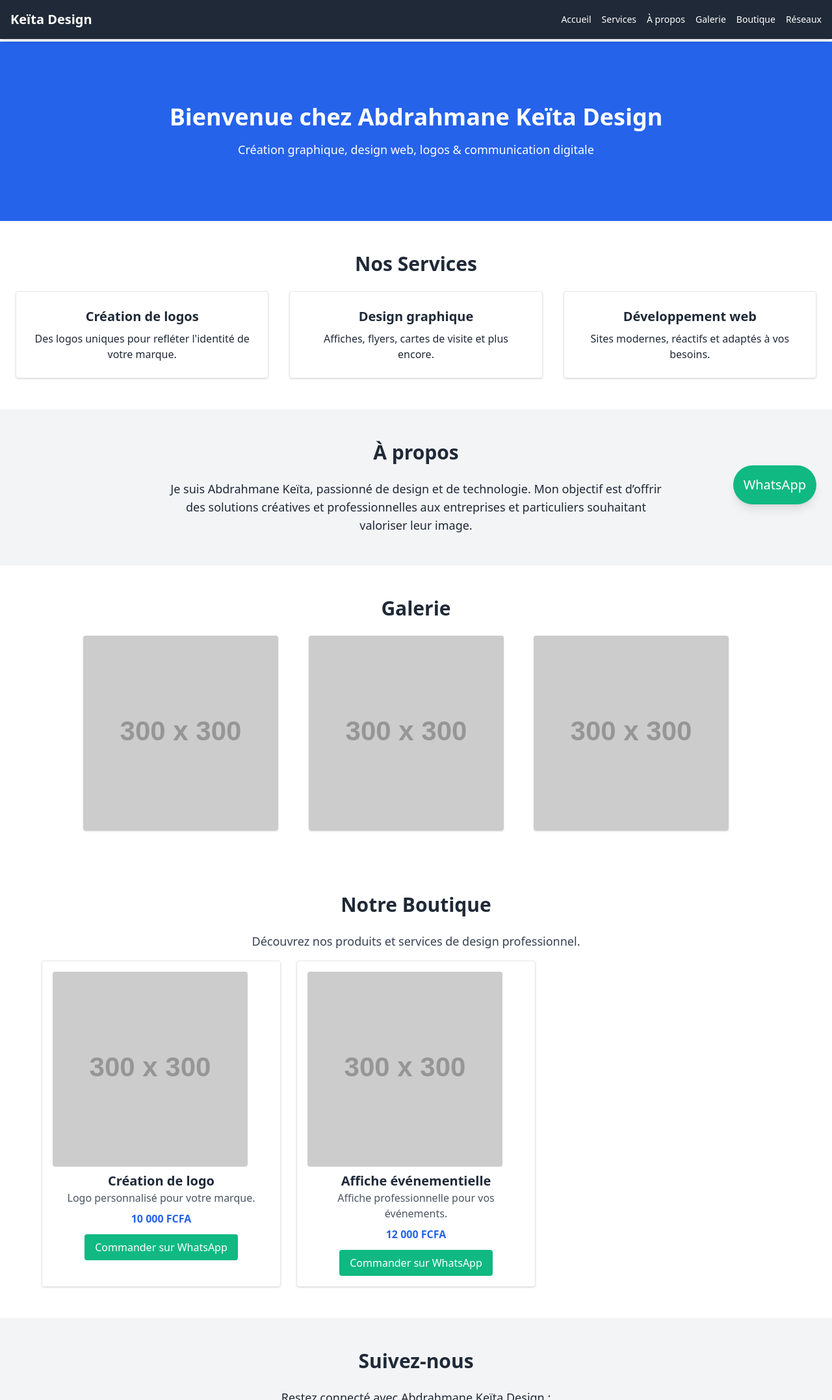
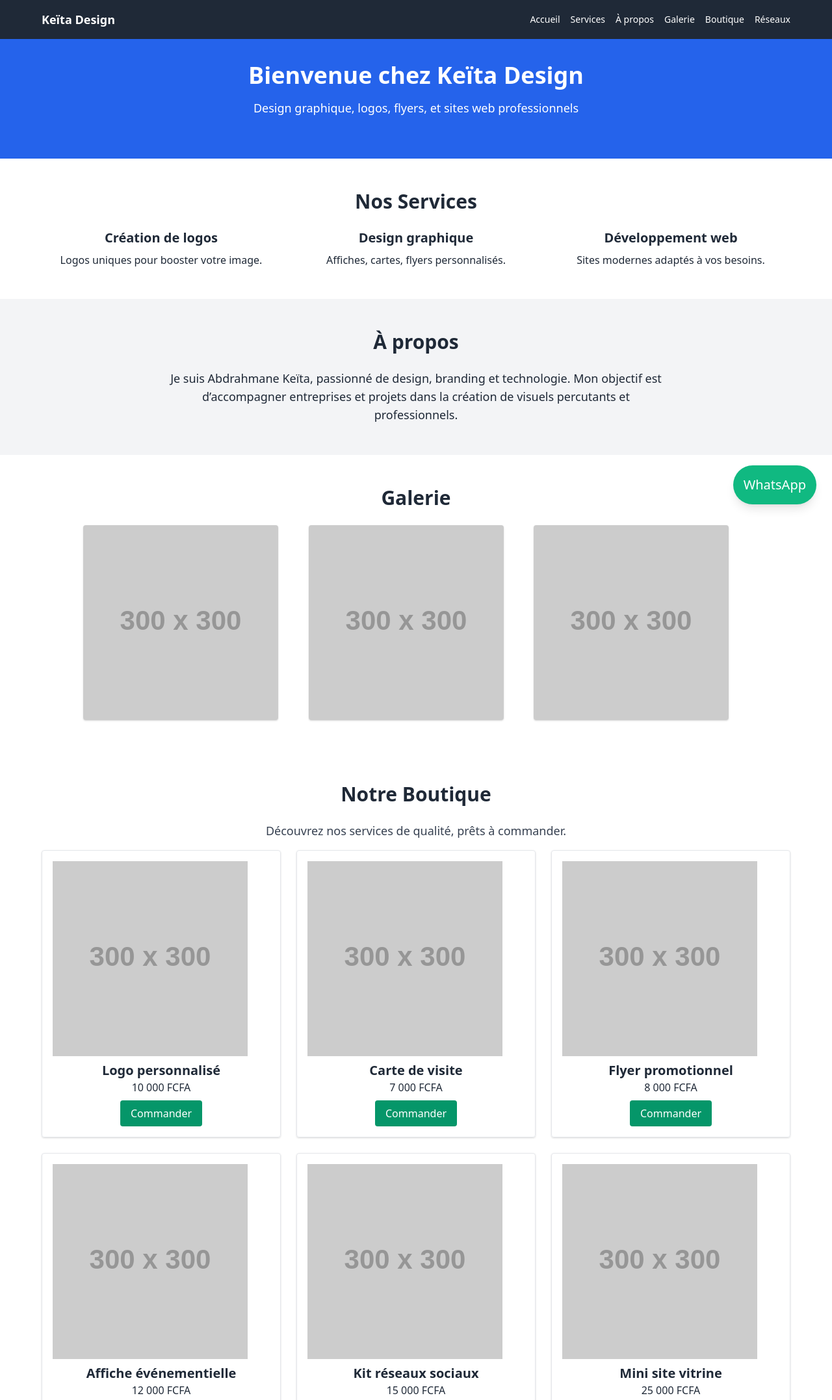
Before and after one commit to Abdrahamane-pixel/Site--keita-design-, a plain HTML site: page index.html in a window 1280 px wide. Shown: the top 2154 px of the page at 65% size. Drawn offline with nearby package versions, Linux system fonts and the light colour scheme; placeholder pictures from the web are drawn by us.

Commit message:
Update index.html

```diff
--- a/index.html
+++ b/index.html
@@ -1,103 +1,82 @@
 <!DOCTYPE html>
 <html lang="fr">
 <head>
-  <meta charset="UTF-8">
-  <meta name="viewport" content="width=device-width, initial-scale=1.0">
-  <title>Abdrahmane Keïta Design</title>
+  <meta charset="UTF-8" />
+  <meta name="viewport" content="width=device-width, initial-scale=1.0" />
+  <title>Keïta Design</title>
   <link href="https://cdn.jsdelivr.net/npm/tailwindcss@2.2.19/dist/tailwind.min.css" rel="stylesheet">
 </head>
-<body class="bg-white text-gray-800 font-sans">
+<body class="bg-white text-gray-800">
 
-  <!-- Menu de navigation -->
-  <nav class="bg-gray-800 text-white p-4 fixed w-full top-0 z-50 shadow-md">
-    <div class="container mx-auto flex justify-between items-center">
-      <h1 class="text-xl font-bold">Keïta Design</h1>
-      <ul class="flex gap-4 text-sm">
-        <li><a href="#accueil" class="hover:text-yellow-400">Accueil</a></li>
-        <li><a href="#services" class="hover:text-yellow-400">Services</a></li>
-        <li><a href="#about" class="hover:text-yellow-400">À propos</a></li>
-        <li><a href="#gallery" class="hover:text-yellow-400">Galerie</a></li>
-        <li><a href="#boutique" class="hover:text-yellow-400">Boutique</a></li>
-        <li><a href="#reseaux" class="hover:text-yellow-400">Réseaux</a></li>
+  <!-- Menu -->
+  <nav class="bg-gray-800 text-white p-4 fixed w-full z-50 top-0">
+    <div class="flex justify-between items-center max-w-6xl mx-auto">
+      <h1 class="text-lg font-bold">Keïta Design</h1>
+      <ul class="flex space-x-4 text-sm">
+        <li><a href="#accueil" class="hover:text-yellow-300">Accueil</a></li>
+        <li><a href="#services" class="hover:text-yellow-300">Services</a></li>
+        <li><a href="#about" class="hover:text-yellow-300">À propos</a></li>
+        <li><a href="#gallery" class="hover:text-yellow-300">Galerie</a></li>
+        <li><a href="#boutique" class="hover:text-yellow-300">Boutique</a></li>
+        <li><a href="#reseaux" class="hover:text-yellow-300">Réseaux</a></li>
       </ul>
     </div>
   </nav>
 
-  <!-- Section Accueil -->
-  <section id="accueil" class="bg-blue-600 text-white py-24 text-center mt-16">
-    <h1 class="text-4xl font-bold">Bienvenue chez Abdrahmane Keïta Design</h1>
-    <p class="mt-4 text-lg">Création graphique, design web, logos & communication digitale</p>
+  <!-- Accueil -->
+  <section id="accueil" class="pt-24 pb-16 text-center bg-blue-600 text-white">
+    <h2 class="text-4xl font-bold">Bienvenue chez Keïta Design</h2>
+    <p class="mt-4 text-lg">Design graphique, logos, flyers, et sites web professionnels</p>
   </section>
 
-  <!-- Section Services -->
+  <!-- Services -->
   <section id="services" class="py-12 px-6 text-center">
     <h2 class="text-3xl font-bold mb-6">Nos Services</h2>
-    <div class="grid md:grid-cols-3 gap-8">
-      <div class="p-6 border rounded shadow">
-        <h3 class="text-xl font-semibold">Création de logos</h3>
-        <p class="mt-2">Des logos uniques pour refléter l'identité de votre marque.</p>
-      </div>
-      <div class="p-6 border rounded shadow">
-        <h3 class="text-xl font-semibold">Design graphique</h3>
-        <p class="mt-2">Affiches, flyers, cartes de visite et plus encore.</p>
-      </div>
-      <div class="p-6 border rounded shadow">
-        <h3 class="text-xl font-semibold">Développement web</h3>
-        <p class="mt-2">Sites modernes, réactifs et adaptés à vos besoins.</p>
-      </div>
+    <div class="grid md:grid-cols-3 gap-6 max-w-6xl mx-auto">
+      <div><h3 class="text-xl font-semibold">Création de logos</h3><p class="mt-2">Logos uniques pour booster votre image.</p></div>
+      <div><h3 class="text-xl font-semibold">Design graphique</h3><p class="mt-2">Affiches, cartes, flyers personnalisés.</p></div>
+      <div><h3 class="text-xl font-semibold">Développement web</h3><p class="mt-2">Sites modernes adaptés à vos besoins.</p></div>
     </div>
   </section>
 
-  <!-- Section À propos -->
+  <!-- À propos -->
   <section id="about" class="bg-gray-100 py-12 px-6 text-center">
     <h2 class="text-3xl font-bold mb-6">À propos</h2>
-    <p class="text-lg max-w-3xl mx-auto">
-      Je suis Abdrahmane Keïta, passionné de design et de technologie. Mon objectif est d’offrir des solutions créatives et professionnelles aux entreprises et particuliers souhaitant valoriser leur image.
-    </p>
+    <p class="max-w-3xl mx-auto text-lg">Je suis Abdrahmane Keïta, passionné de design, branding et technologie. Mon objectif est d’accompagner entreprises et projets dans la création de visuels percutants et professionnels.</p>
   </section>
 
-  <!-- Section Galerie -->
+  <!-- Galerie -->
   <section id="gallery" class="py-12 px-6 text-center">
     <h2 class="text-3xl font-bold mb-6">Galerie</h2>
     <div class="grid sm:grid-cols-2 md:grid-cols-3 gap-4 max-w-5xl mx-auto">
-      <img src="https://via.placeholder.com/300" alt="Image 1" class="rounded shadow">
-      <img src="https://via.placeholder.com/300" alt="Image 2" class="rounded shadow">
-      <img src="https://via.placeholder.com/300" alt="Image 3" class="rounded shadow">
+      <img src="https://via.placeholder.com/300" class="rounded shadow" />
+      <img src="https://via.placeholder.com/300" class="rounded shadow" />
+      <img src="https://via.placeholder.com/300" class="rounded shadow" />
     </div>
   </section>
 
-  <!-- Section Boutique -->
+  <!-- Boutique -->
   <section id="boutique" class="py-12 px-6 text-center bg-white">
     <h2 class="text-3xl font-bold mb-6">Notre Boutique</h2>
-    <p class="mb-4 text-lg text-gray-700">Découvrez nos produits et services de design professionnel.</p>
+    <p class="mb-4 text-lg text-gray-700">Découvrez nos services de qualité, prêts à commander.</p>
     <div class="grid sm:grid-cols-2 md:grid-cols-3 gap-6 max-w-6xl mx-auto">
-      <div class="border rounded shadow p-4">
-        <img src="https://via.placeholder.com/300" alt="Produit 1" class="rounded mb-2">
-        <h3 class="text-xl font-semibold">Création de logo</h3>
-        <p class="text-gray-600">Logo personnalisé pour votre marque.</p>
-        <p class="font-bold text-blue-600 mt-2">10 000 FCFA</p>
-        <a href="https://wa.me/c/22367558733" class="mt-3 inline-block bg-green-500 text-white py-2 px-4 rounded hover:bg-green-600" target="_blank">Commander sur WhatsApp</a>
-      </div>
-      <div class="border rounded shadow p-4">
-        <img src="https://via.placeholder.com/300" alt="Produit 2" class="rounded mb-2">
-        <h3 class="text-xl font-semibold">Affiche événementielle</h3>
-        <p class="text-gray-600">Affiche professionnelle pour vos événements.</p>
-        <p class="font-bold text-blue-600 mt-2">12 000 FCFA</p>
-        <a href="https://wa.me/c/22367558733" class="mt-3 inline-block bg-green-500 text-white py-2 px-4 rounded hover:bg-green-600" target="_blank">Commander sur WhatsApp</a>
-      </div>
+      <div class="border rounded shadow p-4"><img src="https://via.placeholder.com/300" /><h3 class="text-xl font-semibold mt-2">Logo personnalisé</h3><p>10 000 FCFA</p><a href="https://wa.me/c/22367558733" target="_blank" class="text-white bg-green-600 px-4 py-2 rounded inline-block mt-2">Commander</a></div>
+      <div class="border rounded shadow p-4"><img src="https://via.placeholder.com/300" /><h3 class="text-xl font-semibold mt-2">Carte de visite</h3><p>7 000 FCFA</p><a href="https://wa.me/c/22367558733" target="_blank" class="text-white bg-green-600 px-4 py-2 rounded inline-block mt-2">Commander</a></div>
+      <div class="border rounded shadow p-4"><img src="https://via.placeholder.com/300" /><h3 class="text-xl font-semibold mt-2">Flyer promotionnel</h3><p>8 000 FCFA</p><a href="https://wa.me/c/22367558733" target="_blank" class="text-white bg-green-600 px-4 py-2 rounded inline-block mt-2">Commander</a></div>
+      <div class="border rounded shadow p-4"><img src="https://via.placeholder.com/300" /><h3 class="text-xl font-semibold mt-2">Affiche événementielle</h3><p>12 000 FCFA</p><a href="https://wa.me/c/22367558733" target="_blank" class="text-white bg-green-600 px-4 py-2 rounded inline-block mt-2">Commander</a></div>
+      <div class="border rounded shadow p-4"><img src="https://via.placeholder.com/300" /><h3 class="text-xl font-semibold mt-2">Kit réseaux sociaux</h3><p>15 000 FCFA</p><a href="https://wa.me/c/22367558733" target="_blank" class="text-white bg-green-600 px-4 py-2 rounded inline-block mt-2">Commander</a></div>
+      <div class="border rounded shadow p-4"><img src="https://via.placeholder.com/300" /><h3 class="text-xl font-semibold mt-2">Mini site vitrine</h3><p>25 000 FCFA</p><a href="https://wa.me/c/22367558733" target="_blank" class="text-white bg-green-600 px-4 py-2 rounded inline-block mt-2">Commander</a></div>
     </div>
   </section>
 
-  <!-- Section Réseaux sociaux -->
+  <!-- Réseaux -->
   <section id="reseaux" class="py-12 px-6 text-center bg-gray-100">
     <h2 class="text-3xl font-bold mb-6">Suivez-nous</h2>
-    <p class="text-lg mb-4">Restez connecté avec Abdrahmane Keïta Design :</p>
-    <div class="flex justify-center gap-6 text-2xl">
-      <a href="https://www.facebook.com/profile.php?id=61565913225167" target="_blank" class="text-blue-600 hover:underline">Facebook</a>
-    </div>
+    <p class="mb-4">Restez connecté avec Keïta Design :</p>
+    <a href="https://www.facebook.com/profile.php?id=61565913225167" target="_blank" class="text-blue-600 text-xl underline">Facebook</a>
   </section>
 
-  <!-- Bouton WhatsApp flottant -->
+  <!-- WhatsApp flottant -->
   <a href="https://wa.me/22370472851" class="fixed bottom-6 right-6 bg-green-500 text-white p-4 rounded-full shadow-lg text-xl" target="_blank">
     WhatsApp
   </a>
```
